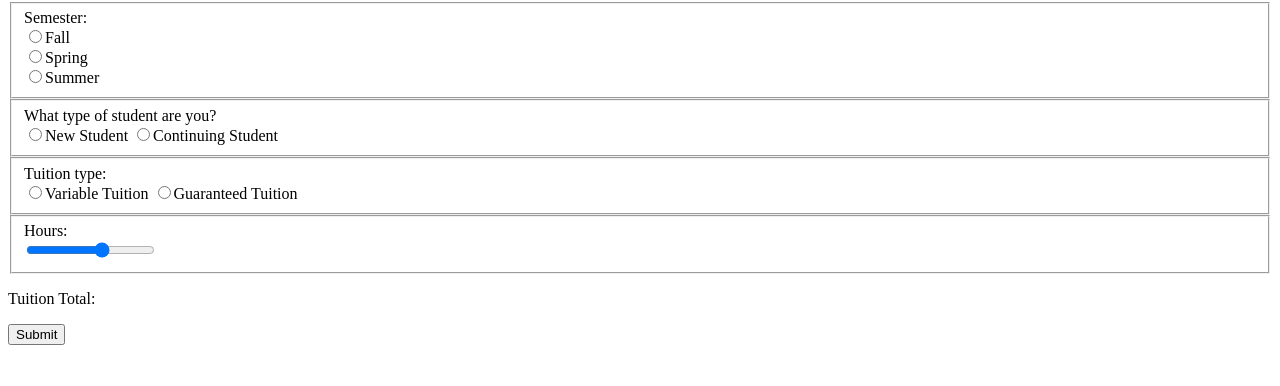
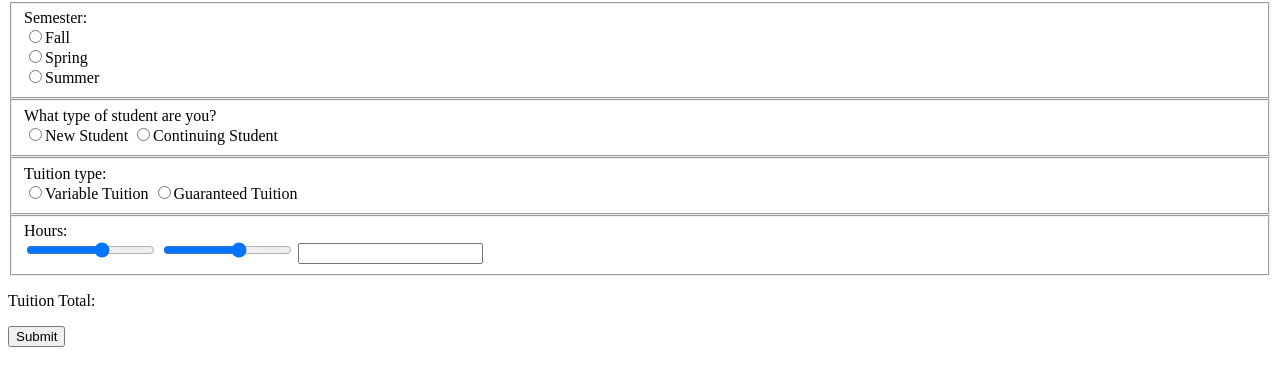
Before and after one commit to tsu-webservices/tuitioncal, a plain HTML site: page index.html in a window 1280 px wide. Shown: the part 78-464 px from the top of the page. Drawn offline with Linux system fonts and the light colour scheme.

Commit message:
Loading existing default calculator code

```diff
--- a/index.html
+++ b/index.html
@@ -48,6 +48,11 @@
   							<option value="Hours15">
   							<option value="Hours18" label="18">
   						</datalist>
+
+
+              <input type="range" list="tickmarks" id="hourSelected" min="3" max="18" value="12" onchange="displayHoursSelected(this.value);">
+              <input type="text" id="textInput" value="">
+
   					</fieldset>
 
   					<p>Tuition Total: </p>
--- a/script.js
+++ b/script.js
@@ -42,6 +42,9 @@ function getSelectedSemesterPrice() {
 	return selectedSemesterPrice;
 }
 
+function displayHoursSelected(val) {
+          document.getElementById('textInput').value=val;
+}
 
 function getSelectedHoursFee(){
 	var selectedHoursFee=0;
```
Also changed, not shown: 1 other file.
